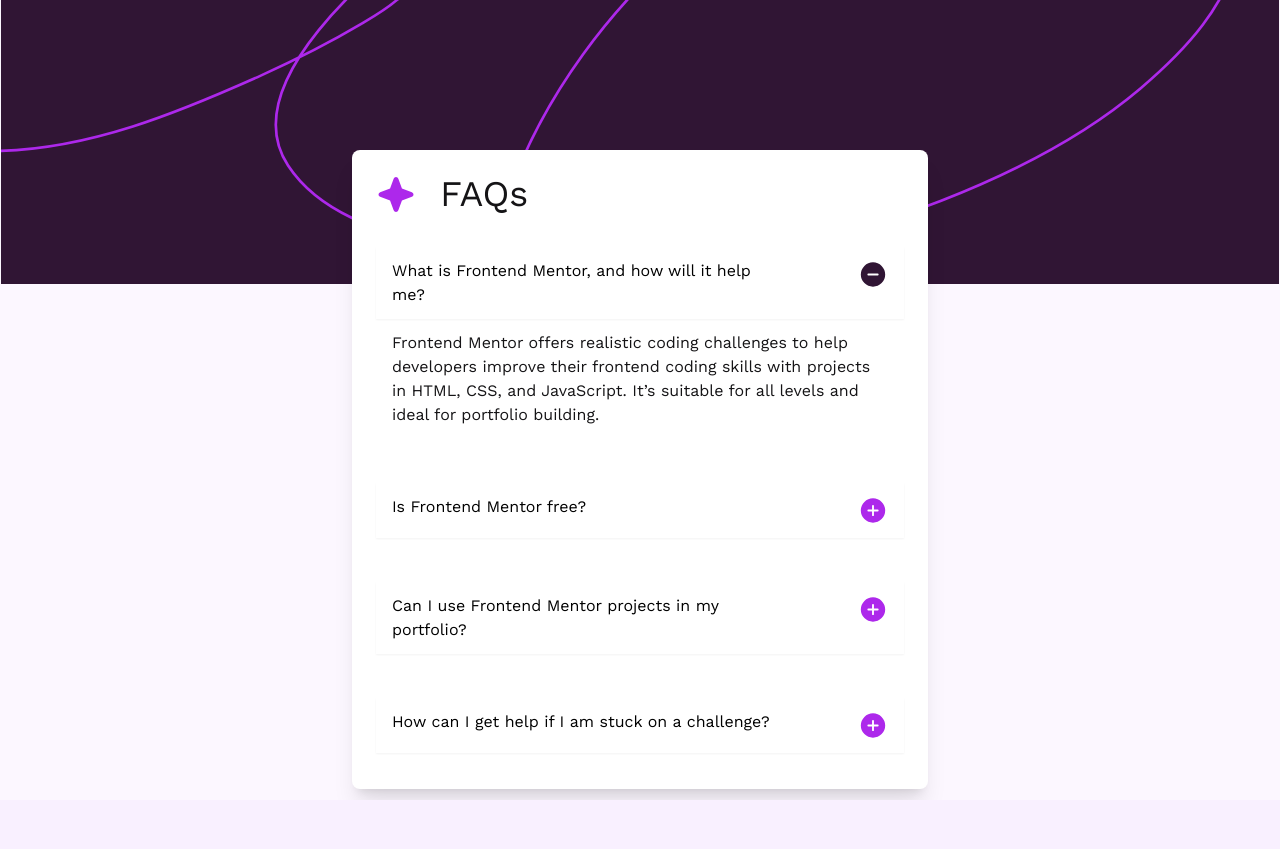
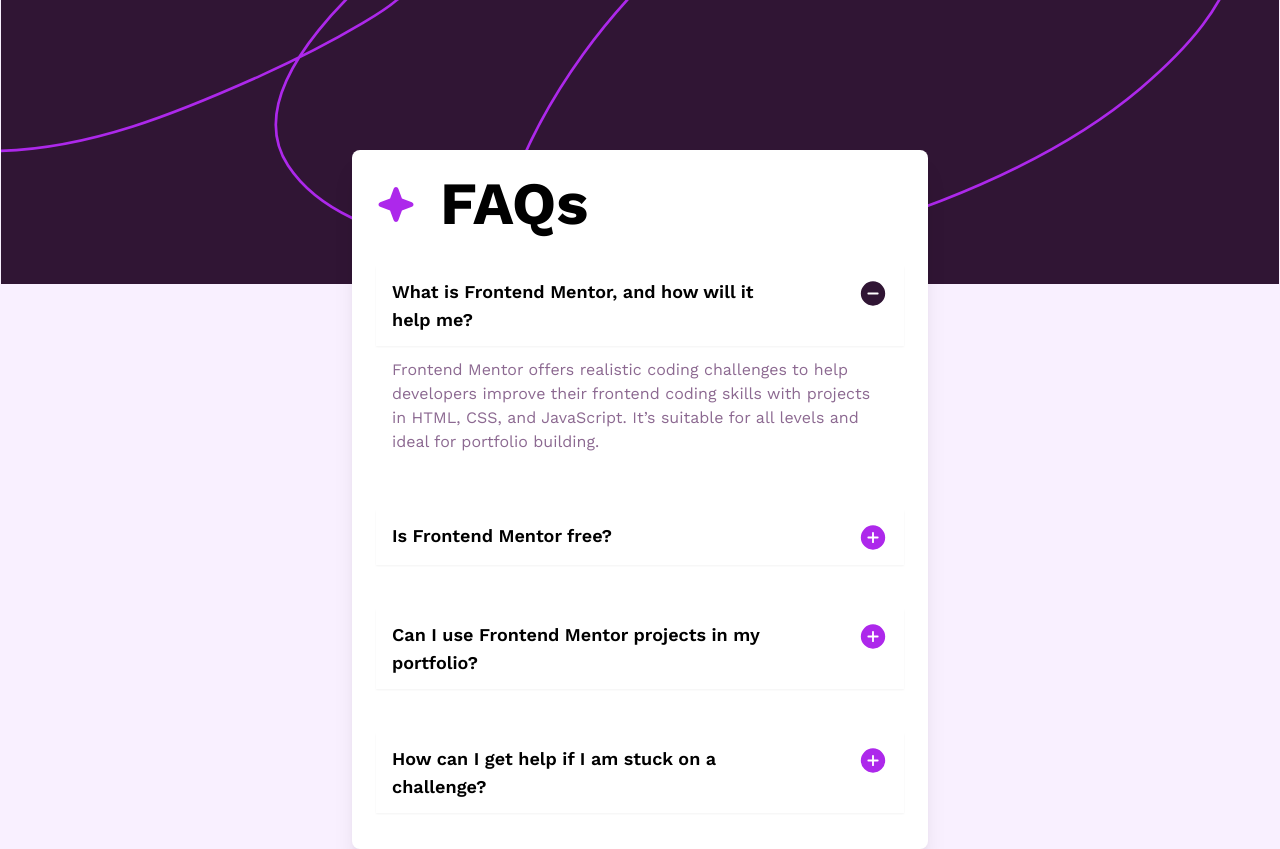
Before and after one commit to Hcmwebs/faq-accordion, a React (Vite) app: page / in a window 1280 px wide. Both pictures are taken after a click on the button "What is Frontend Mentor, and how will it help me?". Before the commit the page ends 800 px from the top, so only its background shows below. Built offline with nearby package versions, Linux system fonts and the light colour scheme.

Commit message:
styled the card and the text

```diff
--- a/src/components/Accordion.jsx
+++ b/src/components/Accordion.jsx
@@ -8,10 +8,12 @@
 		<div className='py-3'>
 			<button
 				type='button'
-				className='w-full px-4 py-3 bg-transparent text-black border-0 flex justify-between shadow-sm cursor-pointer'
+				className='w-full px-4 py-3 bg-transparent text-black hover:text-primary border-0 flex justify-between shadow-sm cursor-pointer'
 				onClick={() => toggleQuestion(id)}
 			>
-				<span className='max-w-52 lg:max-w-sm text-left'>{question}</span>
+				<span className='max-w-52 lg:max-w-sm text-left text-base lg:text-lg font-semibold'>
+					{question}
+				</span>
 				{isActive ? (
 					<ButtonClose className='cursor-pointer' />
 				) : (
@@ -26,7 +28,9 @@
 							: 'grid-rows-[0fr] opacity-0'
 					}`}
 				>
-					<p className='overflow-hidden py-3 px-4 text-left'>{answer}</p>
+					<p className='overflow-hidden py-3 px-4 text-left text-neutral text-base font-normal'>
+						{answer}
+					</p>
 				</div>
 			)}
 		</div>
--- a/src/components/Title.jsx
+++ b/src/components/Title.jsx
@@ -1,8 +1,8 @@
 const Title = ({ text }) => {
 	return (
 		<div className='grid grid-cols-1 place-items-start'>
-			<h1 className='text-4xl text-center flex gap-x-6'>
-				<span>
+			<h1 className='text-3xl lg:text-6xl font-bold text-black text-center flex justify-center gap-x-6'>
+				<span className='w-6 lg:w-10 h-6 lg:h-10 lg:self-center'>
 					<svg
 						xmlns='http://www.w3.org/2000/svg'
 						width='40'
--- a/src/index.css
+++ b/src/index.css
@@ -7,6 +7,6 @@
 		font-family: 'Work Sans', sans-serif;
 	}
 	body {
-		@apply grid grid-cols-1 place-items-center min-h-screen bg-white/50 bg-contain bg-no-repeat bg-top bg-mobile lg:bg-desktop;
+		@apply grid grid-cols-1 place-items-center min-h-screen bg-base-100 bg-contain bg-no-repeat bg-top bg-mobile lg:bg-desktop;
 	}
 }
```
